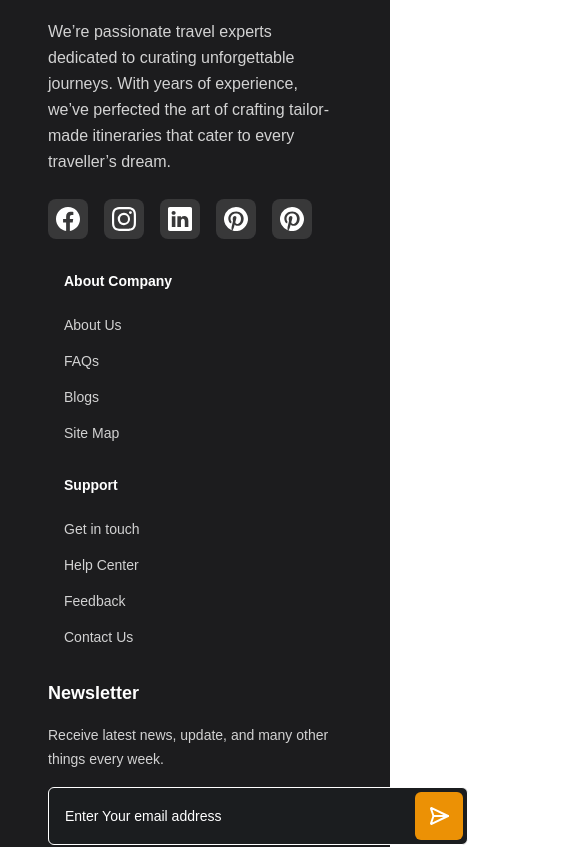
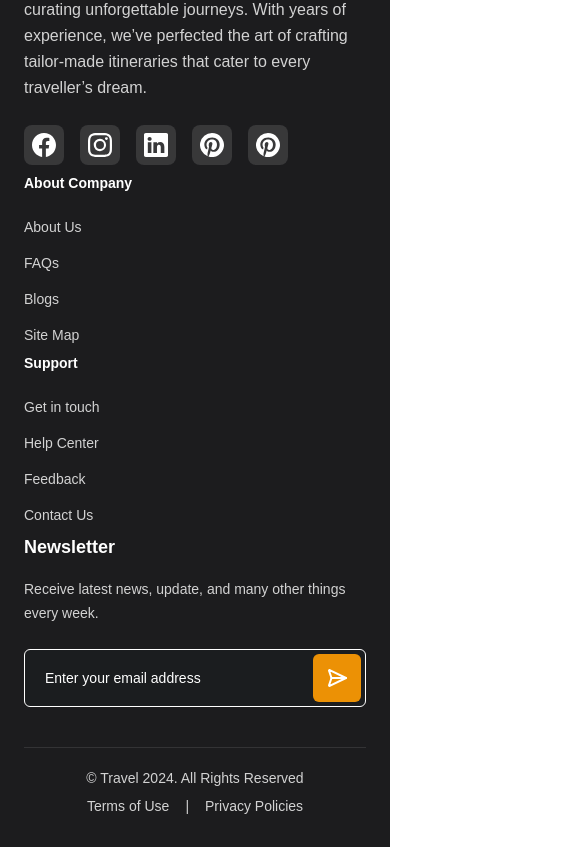
Before and after one commit to jncbhudiya/TravioGo, a Next.js app: page / in a window 390 px wide. Shown: the part 7720-8567 px from the top of the page, 585 px wide, since content can reach past the window. Built offline with nearby package versions, Linux system fonts and the light colour scheme.

Commit message:
Footer make a prefect and responsive

```diff
--- a/src/app/-home/-footer/page.tsx
+++ b/src/app/-home/-footer/page.tsx
@@ -9,15 +9,11 @@ import Link from "next/link";
 
 export default function Footer() {
   return (
-    <>
-
-      <footer className="bg-[#1C1C1E] text-white text-sm  font-inter ">
-      <section className="w-full py-16 px-6 md:px-10 lg:px-24 ">
-      <div className="max-w-[1320px] mx-auto  space-y-4 mb-10 ">
-        <div className="max-w-screen-xl mx-auto px-6 py-12 grid grid-cols-1  sm:grid-cols-2 lg:grid-cols-4 gap-8 md:gap-12 ">
-          {/* Company Info */}
-
-          <div className="space-y-6 max-w-full  lg:max-w-md">
+    <footer className="bg-[#1C1C1E] text-white text-sm font-inter">
+      <section className="w-full py-16 px-6 md:px-10 lg:px-24">
+        <div className="max-w-[1320px] mx-auto space-y-4 mb-10">
+          <div className="flex flex-wrap justify-between gap-2">
+            <div className="w-full sm:w-[420px] space-y-6">
               <div className="flex items-center gap-2">
                 <img
                   src="images/Logo.png"
@@ -26,39 +22,34 @@ export default function Footer() {
                 />
               </div>
 
-            <div className="">
-              <p className="text-white/80 text-base font-medium leading-relaxed  lg:w-[420px]">
+              <p className="text-white/80 text-base leading-relaxed">
                 We’re passionate travel experts dedicated to curating
                 unforgettable journeys. With years of experience, we’ve
                 perfected the art of crafting tailor-made itineraries that cater
                 to every traveller’s dream.
               </p>
+
+              <div className="flex flex-wrap gap-4">
+                {[
+                  FaceBookIcon,
+                  InstragramIcon,
+                  LinkedinIcon,
+                  PinterestIcon,
+                  PinterestIcon,
+                ].map((Icon, index) => (
+                  <div
+                    key={index}
+                    className="bg-[#FFFFFF1F] h-10 w-10 p-2 rounded-lg flex items-center justify-center"
+                  >
+                    <Icon />
                   </div>
-
-            <div className="flex gap-4 w-[296px] h-[40px] ">
-              <div className="bg-[#FFFFFF1F] h-10 w-10 p-2 rounded-lg flex items-center justify-center">
-                <FaceBookIcon />
-              </div>
-
-              <div className="bg-[#FFFFFF1F] h-10 w-10 p-2 rounded-lg flex items-center justify-center">
-                <InstragramIcon />
-              </div>
-              <div className="bg-[#FFFFFF1F] h-10 w-10 p-2 rounded-lg flex items-center justify-center">
-                <LinkedinIcon />
-              </div>
-              <div className="bg-[#FFFFFF1F] h-10 w-10 p-2 rounded-lg flex items-center justify-center">
-                <PinterestIcon />
-              </div>
-
-              <div className="bg-[#FFFFFF1F] h-10 w-10 p-2 rounded-lg flex items-center justify-center">
-                <PinterestIcon />
-              </div>
+                ))}
               </div>
             </div>
 
-          {/* About Company */}
-          <div className="pl-4  -md:pl-11 lg:pl-[145px]">
-            <h4 className="font-semibold text-white mb-6 ">About Company</h4>
+            {/* 2. About Company - 198px */}
+            <div className="w-full sm:w-[198px]">
+              <h4 className="font-semibold mb-6">About Company</h4>
               <ul className="space-y-4 text-white/80">
                 <li>
                   <Link href="#">About Us</Link>
@@ -75,10 +66,10 @@ export default function Footer() {
               </ul>
             </div>
 
-          {/* Support */}
-          <div className=" pl-4  lg:pl-[70px]">
-            <h4 className="font-semibold text-white mb-6">Support</h4>
-            <ul className="space-y-4 text-white/80 ">
+            {/* 3. Support - 198px */}
+            <div className="w-full sm:w-[198px]">
+              <h4 className="font-semibold mb-6">Support</h4>
+              <ul className="space-y-4 text-white/80">
                 <li>
                   <Link href="#">Get in touch</Link>
                 </li>
@@ -94,47 +85,44 @@ export default function Footer() {
               </ul>
             </div>
 
-          {/* Newsletter */}
-          <div className="space-y-6 max-w-full md:max-w-sm  lg:w-[420px]">
+            {/* 4. Newsletter - 420px */}
+            <div className="w-full sm:w-[420px] space-y-6">
               <h4 className="font-bold text-lg mb-4">Newsletter</h4>
-            <p className="text-white/80 mb-4 leading-6">
+              <p className="text-white/80 leading-6">
                 Receive latest news, update, and many other things every week.
               </p>
-            <div className=" w-[420px]  h-[48px] max-w-md">
-              <form className="flex items-center border border-white rounded-md bg-[#1B1D1F]">
+
+              <form className="flex items-center border p-1 border-white rounded-md bg-[#1B1D1F] w-full">
                 <input
                   type="email"
-                  placeholder="Enter Your email address"
-                  className="w-full px-4 py-3 bg-[#1B1D1F] text-white text-sm placeholder-white focus:outline-none"
+                  placeholder="Enter your email address"
+                  className="flex-1 px-4 py-3 bg-[#1B1D1F] text-white text-sm placeholder-white focus:outline-none"
                 />
-                <div className="pl-1 pr-1 pb-1 pt-1">
                 <button
                   type="submit"
-                    className="bg-[#EC9105] p-3 flex items-center justify-center rounded-md hover:opacity-90"
+                  className="bg-[#EC9105] p-3 rounded-md hover:opacity-90"
                   aria-label="Subscribe"
                 >
                   <SendIcon />
                 </button>
-                </div>
               </form>
             </div>
           </div>
         </div>
 
-        {/* Divider */}
-        <div className="border-t border-white/10"></div>
+        <div className="w-full border-t border-white/10 my-5"></div>
 
-        {/* Bottom Footer */}
-        <div className="max-w-screen-xl mx-auto px-6 py-4  ml-[250px]  flex flex-col md:flex-row justify-between text-white/80 text-sm items-center">
-          <p className="text-center md:text-left mb-2 md:mb-0">
-            Copyright © Travel 2024. All Rights Reserved
+        <div className="max-w-[1320px] mx-auto">
+          <div className="flex flex-col md:flex-row justify-between items-center text-white/80 text-sm gap-2">
+            <p className="text-center md:text-left">
+              © Travel 2024. All Rights Reserved
             </p>
-          <div className="flex gap-4 mt-2 md:mt-0">
-            <Link href="#" className="hover:text-white transition-colors">
-              Terms of use
+            <div className="flex gap-4">
+              <Link href="#" className="hover:text-white">
+                Terms of Use
               </Link>
               <span>|</span>
-            <Link href="#" className="hover:text-white transition-colors">
+              <Link href="#" className="hover:text-white">
                 Privacy Policies
               </Link>
             </div>
@@ -142,7 +130,5 @@ export default function Footer() {
         </div>
       </section>
     </footer>
-
-    </>
   );
 }
--- a/src/app/-home/-searchpanel/page.tsx
+++ b/src/app/-home/-searchpanel/page.tsx
@@ -8,7 +8,7 @@ function Searchpanel() {
         {/* Background container */}
         <div className="absolute top-[850px] left-1/2 transform -translate-x-1/2 w-[824.02px] h-[82px] flex justify-center px-4">
           <div className="max-w-[1320px] mx-auto px-4">
-            <div className="bg-white text-black rounded-full shadow-lg flex flex-wrap lg:flex-nowrap items-center gap-4 px-4 py-5 w-full max-w-[824px] mx-auto">
+            <div className="bg-white text-black rounded-full shadow-lg flex flex-wrap lg:flex-nowrap items-center gap-4 px-4 py-5 w-full max-w-[824px] mx-auto  ">
               {/* Where */}
               <div className="flex w-[224.34px]h-[50px] items-center gap-3   sm:w-auto px-2">
                 <div className="w-12 h-12 rounded-full border border-[#D8E0E6] flex items-center justify-center">
--- a/src/app/-home/page.tsx
+++ b/src/app/-home/page.tsx
@@ -15,7 +15,7 @@ function Homepage() {
     <>
       <div className="w-full min-h-screen h-[900px] md:h-[900px] sm:h-[700px] relative ">
         <Slider />
-        <Searchpanel />
+        {/* <Searchpanel /> */}
         <Trendingdestinations />
         <Step />
         <Populartour />
```
Lines whose indentation alone changed are shown as unchanged.
